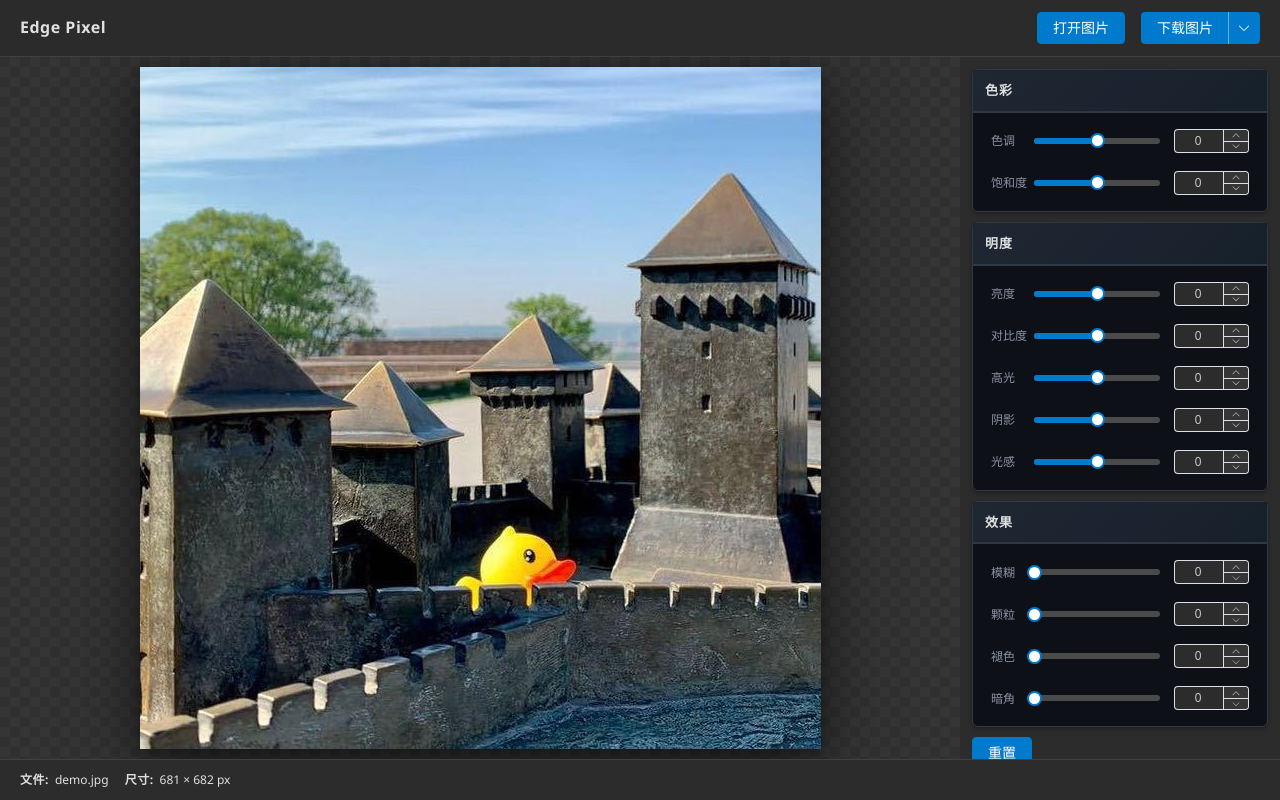
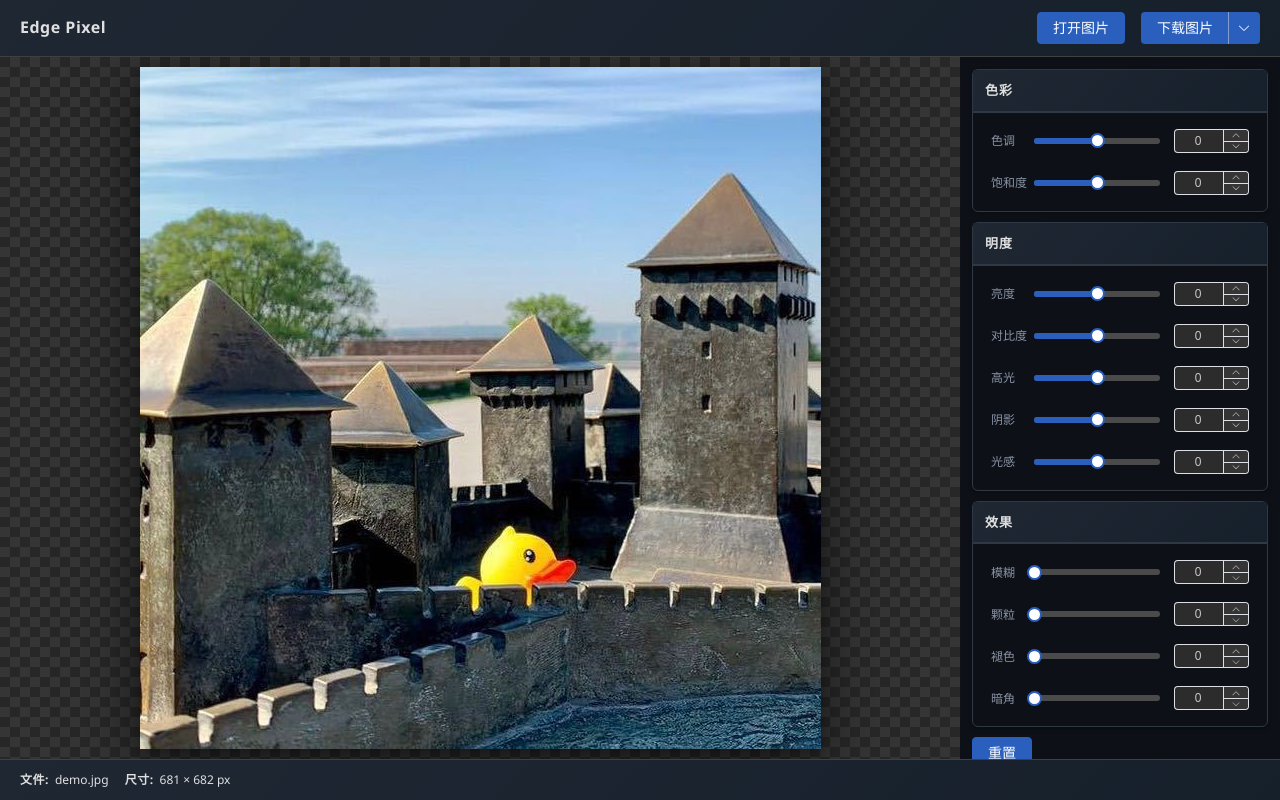
Before and after one commit to cg-zhou/edge-pixel, a Vue app: page / in a window 1280 px wide. Built offline with nearby package versions, Linux system fonts and the light colour scheme.

Commit message:
change logo color style; update global CSS

```diff
--- a/src/components/AdjustPanel.vue
+++ b/src/components/AdjustPanel.vue
@@ -76,6 +76,7 @@ const updateValue = (key: keyof typeof params.value, value: number) => {
   overflow-y: auto;
   display: flex;
   flex-direction: column;
+  background: #0d1117;
 }
 
 .panel-group {
--- a/src/components/CanvasStage.vue
+++ b/src/components/CanvasStage.vue
@@ -138,4 +138,27 @@ onMounted(() => {
   max-height: 100%;
   box-shadow: 0 5px 10px rgba(0, 0, 0, 0.2);
 }
+
+/* Canvas 画布区域 */
+.canvas-container {
+  background: repeating-conic-gradient(#353535 0% 25%, #272727 0% 50%);
+  background-size: 20px 20px;
+  display: flex;
+  align-items: center;
+  justify-content: center;
+  overflow: auto;
+  flex: 1;
+  position: relative;
+}
+
+.canvas-wrapper {
+  position: relative;
+  box-shadow: 0 14px 60px rgba(0, 0, 0, 0.6);
+}
+
+canvas {
+  display: block;
+  max-width: 100%;
+  max-height: 100%;
+}
 </style>
--- a/src/components/StatusBar.vue
+++ b/src/components/StatusBar.vue
@@ -67,7 +67,7 @@ const imageInfo = computed(() => {
   align-items: center;
   padding: 0 20px;
   font-size: 12px;
-  background: var(--card-bg);
+  background: linear-gradient(135deg, #1f2733 0%, #16202b 100%);
   box-shadow: 0 -2px 8px var(--shadow-color);
 }
 
--- a/src/style.css
+++ b/src/style.css
@@ -9,12 +9,12 @@
   -moz-osx-font-smoothing: grayscale;
 
   /* Element Plus CSS 变量主题 */
-  --el-color-primary: #007acc;
-  --el-color-primary-light-3: rgba(0, 122, 204, 0.3);
-  --el-color-primary-light-5: rgba(0, 122, 204, 0.5);
-  --el-color-primary-light-7: rgba(0, 122, 204, 0.7);
-  --el-color-primary-light-8: rgba(0, 122, 204, 0.8);
-  --el-color-primary-light-9: rgba(0, 122, 204, 0.9);
+  --el-color-primary: #2a5fbd;
+  --el-color-primary-light-3: rgba(42, 95, 189, 0.3);
+  --el-color-primary-light-5: rgba(42, 95, 189, 0.5);
+  --el-color-primary-light-7: rgba(42, 95, 189, 0.7);
+  --el-color-primary-light-8: rgba(42, 95, 189, 0.8);
+  --el-color-primary-light-9: rgba(42, 95, 189, 0.9);
 
   --el-border-color-base: #404040;
   --el-border-color-light: #4a4a4a;
@@ -82,7 +82,7 @@ a {
   justify-content: space-between;
   padding: 0 20px;
   border-bottom: 1px solid #404040;
-  background: rgba(44, 44, 44, 0.95);
+  background: linear-gradient(135deg, #1f2733 0%, #16202b 100%);
   backdrop-filter: blur(12px);
   flex-shrink: 0;
 }
@@ -99,26 +99,3 @@ a {
   font-size: 16px;
   color: #e0e0e0;
 }
-
-/* Canvas 画布区域 */
-.canvas-container {
-  background: repeating-conic-gradient(#353535 0% 25%, #303030 0% 50%);
-  background-size: 20px 20px;
-  display: flex;
-  align-items: center;
-  justify-content: center;
-  overflow: auto;
-  flex: 1;
-  position: relative;
-}
-
-.canvas-wrapper {
-  position: relative;
-  box-shadow: 0 14px 60px rgba(0, 0, 0, 0.6);
-}
-
-canvas {
-  display: block;
-  max-width: 100%;
-  max-height: 100%;
-}
```
Also changed, not shown: src/assets/logo.png, 1 other file (tests, documents, lock files or other folders).
